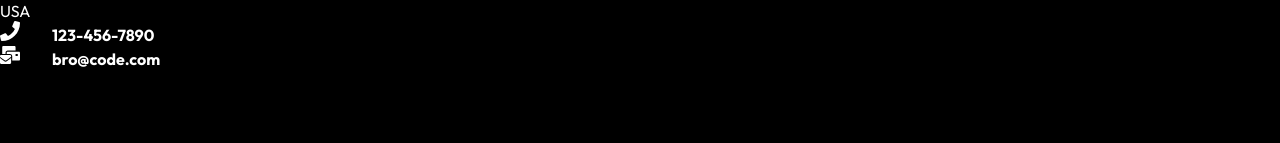
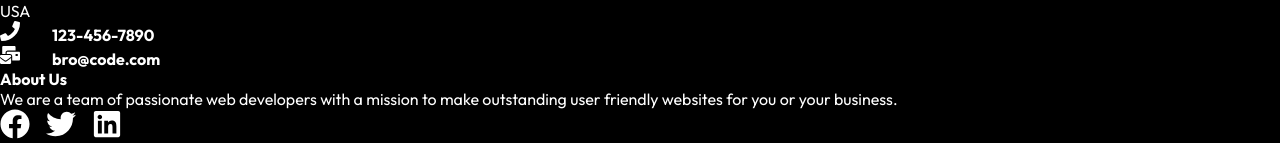
Before and after one commit to BroCodeATeam/BroCode-website, a React (Create React App) app in the folder brocode/: page / in a window 1280 px wide. Shown: the part 843-986 px from the top of the page. Before the commit the page ends 912 px from the top, so only its background shows below. Built offline with nearby package versions, Linux system fonts and the light colour scheme.

Commit message:
Footer info added

```diff
--- a/brocode/src/Components/Footer.js
+++ b/brocode/src/Components/Footer.js
@@ -1,6 +1,13 @@
 import React from "react";
 import "./Footer.css";
-import { FaHome, FaPhone, FaMailBulk } from "react-icons/fa";
+import {
+  FaHome,
+  FaPhone,
+  FaMailBulk,
+  FaFacebook,
+  FaTwitter,
+  FaLinkedin,
+} from "react-icons/fa";
 
 const Footer = () => {
   return (
@@ -30,7 +37,27 @@ const Footer = () => {
             bro@code.com
           </h4>
         </div>
-        <div className='right'></div>
+        <div className='right'>
+          <h4>About Us</h4>
+          <p>
+            We are a team of passionate web developers with a mission to make
+            outstanding user friendly websites for you or your business.
+          </p>
+          <div className='social'>
+            <FaFacebook
+              size={30}
+              style={{ color: "#fff", marginRight: "1rem" }}
+            />
+            <FaTwitter
+              size={30}
+              style={{ color: "#fff", marginRight: "1rem" }}
+            />
+            <FaLinkedin
+              size={30}
+              style={{ color: "#fff", marginRight: "1rem" }}
+            />
+          </div>
+        </div>
       </div>
     </div>
   );
```
